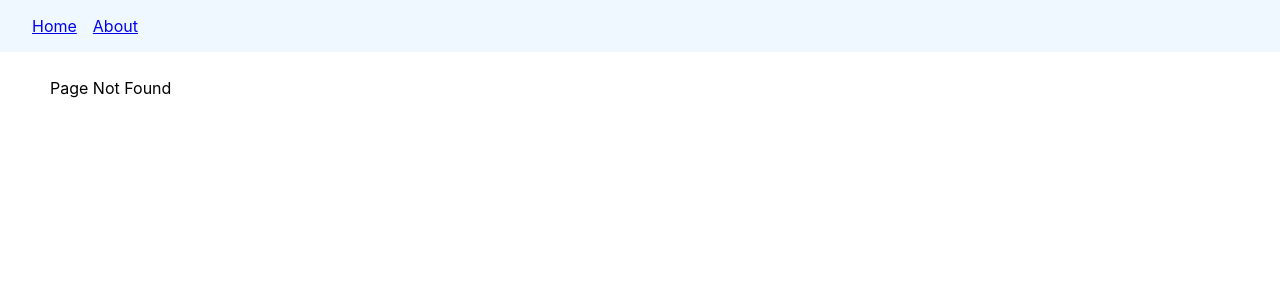
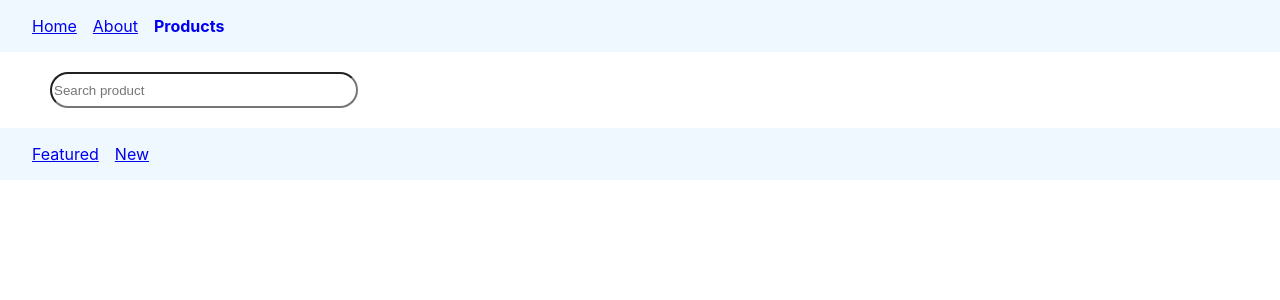
Before and after one commit to harislee168/react-router-demo, a React (Create React App) app: page /products in a window 1280 px wide. Before the commit this address had no page. Shown: the top 300 px of the page. Built offline with nearby package versions, Linux system fonts and the light colour scheme.

Commit message:
nested routes

```diff
--- a/src/App.js
+++ b/src/App.js
@@ -4,6 +4,9 @@
 import {Navbar} from './components/Navbar'
 import {OrderSummary} from './components/OrderSummary'
 import {NoMatch} from './components/NoMatch'
+import {Products} from './components/Products'
+import {FeaturedProducts} from './components/FeaturedProducts'
+import {NewProducts} from './components/NewProducts'
 
 function App() {
   return (
@@ -11,11 +14,15 @@
       <div>
         <Navbar />
       </div>
-      <div className='main-body'>
+      <div>
         <Routes>
           <Route path='/' element={<Home />}></Route>
           <Route path='about' element={<About/ >}></Route>
           <Route path='order-summary' element={<OrderSummary />}></Route>
+          <Route path='products' element={<Products />}>
+            <Route path='featured' element={<FeaturedProducts />}></Route>
+            <Route path='new' element={<NewProducts />}></Route>
+          </Route>
           <Route path='*' element={<NoMatch />}></Route>
         </Routes>
       </div>
--- a/src/components/About.js
+++ b/src/components/About.js
@@ -2,6 +2,6 @@
 
 export const About = () => {
   return (
-    <div>About Page</div>
+    <div className='main-body'>About Page</div>
   )
 }
--- /dev/null
+++ b/src/components/FeaturedProducts.js
@@ -0,0 +1,7 @@
+import React from 'react'
+
+export const FeaturedProducts = () => {
+  return (
+    <div className='main-body'>List of Featured Products</div>
+  )
+}
--- a/src/components/Home.js
+++ b/src/components/Home.js
@@ -4,10 +4,10 @@
 export const Home = () => {
   const navigate = useNavigate()
   return (
-    <React.Fragment>
+    <div className='main-body'>
       <div>Home Page</div>
       <button onClick={() => {navigate('order-summary')}}>Place Order</button>
-    </React.Fragment>
+    </div>
 
   )
 }
--- a/src/components/Navbar.js
+++ b/src/components/Navbar.js
@@ -6,6 +6,7 @@
     <nav>
       <NavLink to='/'>Home</NavLink>
       <NavLink to='/about'>About</NavLink>
+      <NavLink to='/products'>Products</NavLink>
     </nav>
   )
 }
--- /dev/null
+++ b/src/components/NewProducts.js
@@ -0,0 +1,7 @@
+import React from 'react'
+
+export const NewProducts = () => {
+  return (
+    <div className='main-body'>List of New Products</div>
+  )
+}
--- a/src/components/NoMatch.js
+++ b/src/components/NoMatch.js
@@ -2,6 +2,6 @@
 
 export const NoMatch = () => {
   return (
-    <div>Page Not Found</div>
+    <div className='main-body'>Page Not Found</div>
   )
 }
--- a/src/components/OrderSummary.js
+++ b/src/components/OrderSummary.js
@@ -4,9 +4,9 @@
 export const OrderSummary = () => {
   const navigate = useNavigate()
   return (
-    <React.Fragment>
+    <div className='main-body'>
       <div>Order Confirmed</div>
       <button onClick={() => {navigate(-1)}}>Back button</button>
-    </React.Fragment>
+    </div>
   )
 }
--- /dev/null
+++ b/src/components/Products.js
@@ -0,0 +1,15 @@
+import React from 'react'
+import {Link, Outlet} from 'react-router-dom'
+
+export const Products = () => {
+  return (
+    <div>
+      <div className='main-body'><input type='text' className='product' placeholder='Search product'></input></div>
+      <nav>
+        <Link to='featured'>Featured</Link>
+        <Link to='new'>New</Link>
+      </nav>
+      <Outlet />
+    </div>
+  )
+}
--- a/src/index.css
+++ b/src/index.css
@@ -30,3 +30,9 @@
   padding: 20px 50px;
   line-height: 2;
 }
+
+input.product {
+  border-radius: 25px;
+  height:30px;
+  width:300px
+}
```
